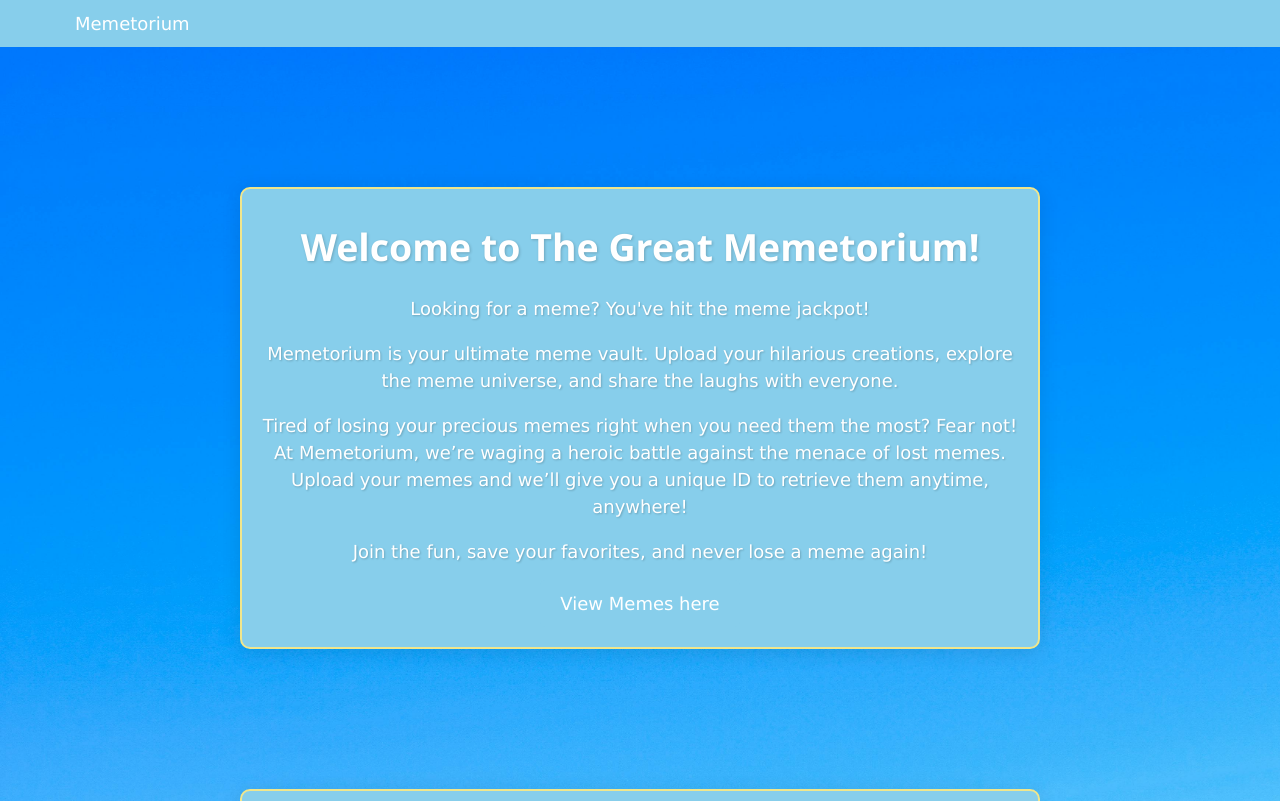
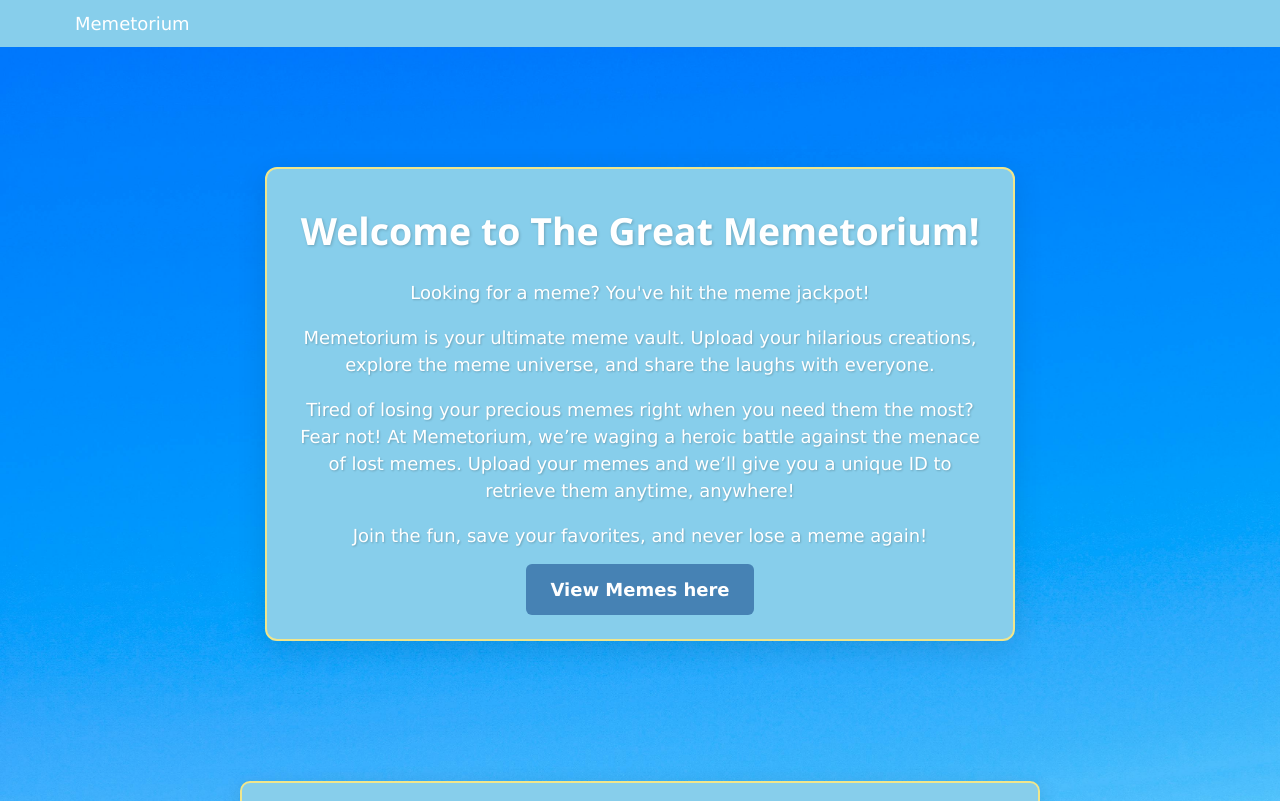
Before and after one commit to Beez1/Memetorium, an Angular app: page /meme in a window 1280 px wide. Shown: the top 801 px of the page. Built offline with nearby package versions, Linux system fonts and the light colour scheme.

Commit message:
style sheet update

```diff
--- a/src/app/meme/meme.component.css
+++ b/src/app/meme/meme.component.css
@@ -1,36 +1,33 @@
 
-/* Applying styles to the navbar */
-/* Applying styles to the navbar */
+/* Modernized styles with original design elements */
 .welcome-div {
-    border: 2px solid #F0E68C; /* Yellow border */
-    padding: 20px;
-    border-radius: 10px;
-    box-shadow: 0px 4px 20px rgba(0, 0, 0, 0.1);
-    background-color: #87CEEB; /* Sky blue background */
+    border: 2px solid #F0E68C; /* Retaining the yellow border */
+    padding: 24px;
+    border-radius: 12px; /* Slightly more rounded corners */
+    box-shadow: 0px 8px 30px rgba(0, 0, 0, 0.1); /* Slightly stronger shadow for depth */
+    background-color: #87CEEB; /* Keeping the sky blue background */
     width: 80%;
-    max-width: 800px;
-    height: auto;
-    margin: 140px auto;
+    max-width: 750px;
+    margin: 120px auto;
     display: flex;
     flex-direction: column;
     justify-content: center;
     align-items: center;
     text-align: center;
-    color: #fff; /* White text */
+    color: #FFF; /* White text */
 }
 
-
-
 .view-memes-button {
-    background-color: #87CEEB; /* Sky blue background */
-    color: #fff; /* White text */
-    padding: 10px 20px; /* Add padding for a larger button */
-    border: none; /* Remove default border */
-    border-radius: 5px; /* Rounded corners */
-    font-size: 18px; /* Larger font size */
-    cursor: pointer; /* Pointer cursor on hover */
-    transition: background-color 0.3s ease, transform 0.3s ease; /* Smooth transitions */
-    text-decoration: none; /* Remove underline */
+    background-color: #4682B4; /* Adjusted to a darker blue */
+    color: #FFF; /* White text */
+    padding: 12px 24px;
+    border: none;
+    border-radius: 6px;
+    font-size: 18px;
+    font-weight: 600;
+    cursor: pointer;
+    transition: background-color 0.3s ease, transform 0.3s ease;
+    text-decoration:
 }
 
 .view-memes-button:hover {
```
